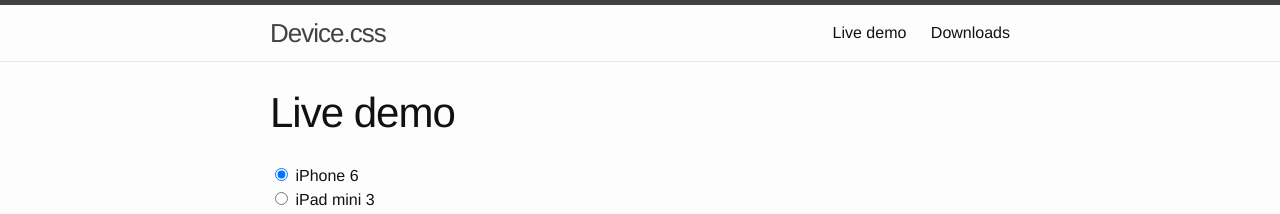
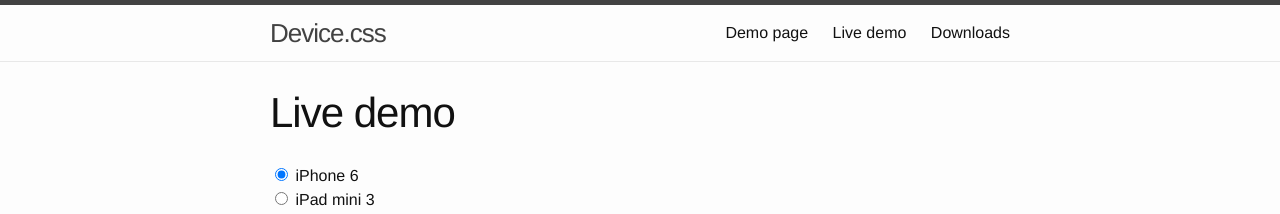
Before and after one commit to famer/device.css, a Jekyll site: the page built from demo.html, in a window 1280 px wide. Shown: the top 214 px of the page. Built offline with Jekyll 4.4.1, drawn with Linux system fonts in a browser that asks for light colours; nearby versions of some CDN libraries.

Commit message:
demo page

```diff
--- a/_includes/header.html
+++ b/_includes/header.html
@@ -14,6 +14,7 @@
       </a>
 
       <div class="trigger">
+        <a class="page-link" href="https://github.com/famer/device.css/releases">Demo page</a>
         {% for page in site.pages %}
           {% if page.title %}
           <a class="page-link" href="{{ page.url | prepend: site.baseurl }}">{{ page.title }}</a>
```
